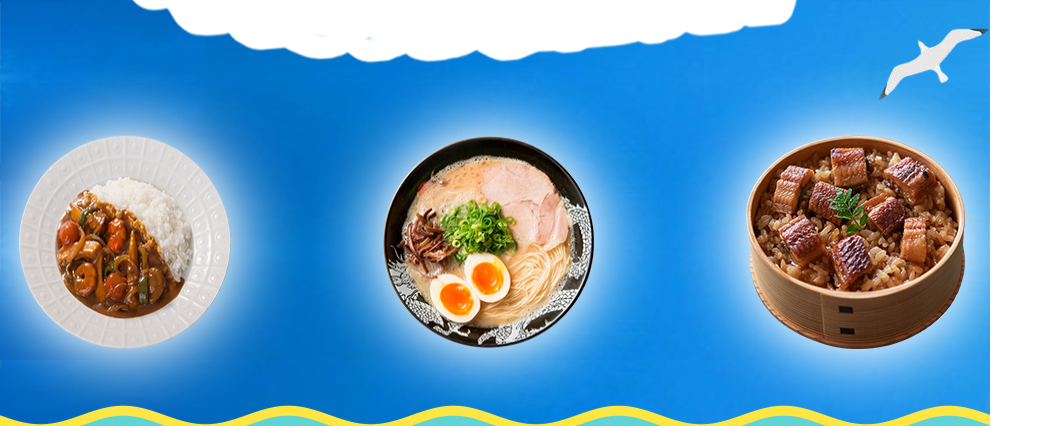
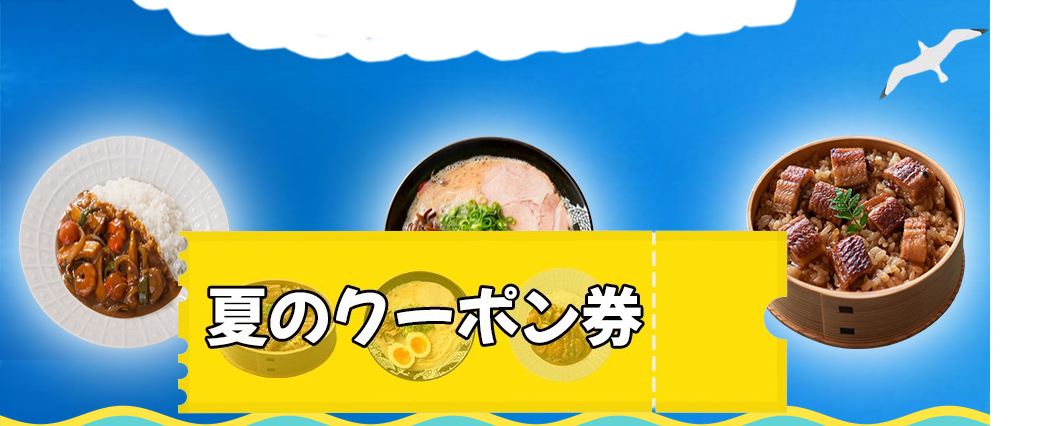
Before and after one commit to NEARZER00/RestoOzo, a plain HTML site: page index.html in a window 1280 px wide. Shown: the part 218-644 px from the top of the page, without its empty margins (0-1053 px from the left). Drawn offline with nearby package versions, Linux system fonts and the light colour scheme.

Commit message:
Update style.css

```diff
--- a/css/style.css
+++ b/css/style.css
@@ -202,7 +202,7 @@ body {
     margin-left: 110px;
     width: 40px;
     height: 50px;
-    bottom: 845px;
+    bottom: 345px;
 }
 
 .kupon:hover {
```
